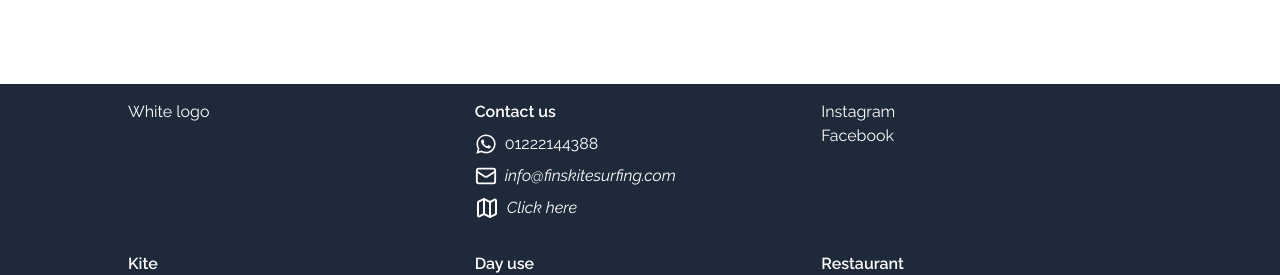
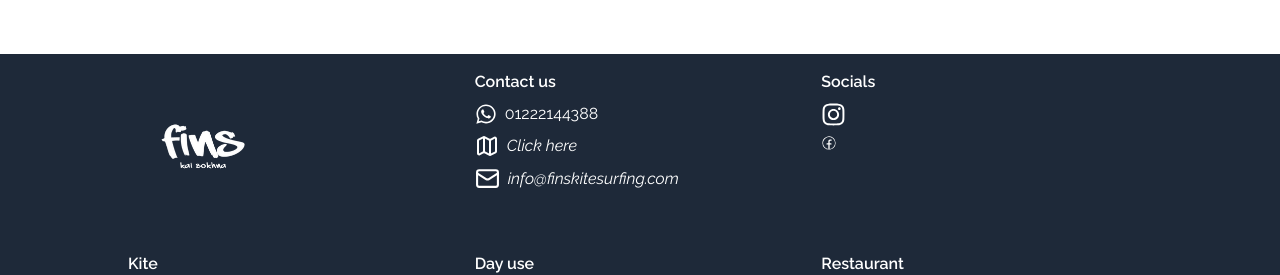
Before and after one commit to bukaskas/fins-2026, a Next.js app: page /day-use in a window 1280 px wide. Shown: the part 436-711 px from the top of the page. Built offline with nearby package versions, Linux system fonts and the light colour scheme; no server answers.

Commit message:
corrected footer design

```diff
--- a/components/shared/footer/index.tsx
+++ b/components/shared/footer/index.tsx
@@ -1,17 +1,22 @@
 import {
   EMAIL_ADDRESS,
+  FACEBOOK_URL,
+  INSTAGRAM_URL,
   LOCATION_ADDRESS,
   WHATSAPP_PHONE,
 } from "@/lib/constants";
 import { Mail, Map } from "lucide-react";
 import Link from "next/link";
-import { FaWhatsapp } from "react-icons/fa";
+import { FaInstagram, FaWhatsapp } from "react-icons/fa";
+import Image from "next/image";
+import white_logo from "@/public/images/fins-white-logo.svg";
+import { CiFacebook } from "react-icons/ci";
 function Footer() {
   return (
     <footer className="bg-gray-800 text-white mt-auto bg-gray-800 text-white z-50">
       {/* First row */}
       <div className="grid grid-cols-3 md:mx-28 gap-4 p-4 ">
-        <div>White logo</div>
+        <Image src={white_logo} alt="Fins Logo" width={150} height={150} />
 
         <div className="flex flex-col gap-2">
           <div className="font-semibold">Contact us</div>
@@ -26,15 +31,7 @@ function Footer() {
               {WHATSAPP_PHONE}
             </Link>
           </div>
-          <div className="flex flex-row gap-2 items-center">
-            <Link
-              href={`mailto:${EMAIL_ADDRESS}`}
-              className="hover:underline hover:text-gray-300 flex flex-row gap-2 items-center italic"
-            >
-              <Mail size={22} />
-              {EMAIL_ADDRESS}
-            </Link>
-          </div>
+
           <div>
             <Link
               href={`${LOCATION_ADDRESS}`}
@@ -45,10 +42,35 @@ function Footer() {
               <Map /> Click here
             </Link>
           </div>
+
+          <Link
+            href={`mailto:${EMAIL_ADDRESS}`}
+            className="hover:underline hover:text-gray-300 flex flex-row gap-2 items-center italic"
+          >
+            <Mail size={25} className="shrink-0" />
+            {EMAIL_ADDRESS}
+          </Link>
         </div>
         <div>
-          <div>Instagram</div>
-          <div>Facebook</div>
+          <div className="flex flex-col gap-2">
+            <div className="font-semibold">Socials</div>
+            <Link
+              href={INSTAGRAM_URL}
+              target="_blank"
+              rel="noopener noreferrer"
+              className="flex gap-2"
+            >
+              <FaInstagram size={25} />
+            </Link>
+            <Link
+              href={FACEBOOK_URL}
+              target="_blank"
+              rel="noopener noreferrer"
+              className="flex gap-2"
+            >
+              <CiFacebook />
+            </Link>
+          </div>
         </div>
       </div>
       <div className="grid grid-cols-3 md:mx-28 gap-4 p-4 ">
--- a/lib/constants/index.ts
+++ b/lib/constants/index.ts
@@ -4,3 +4,5 @@ export const SERVER_URL = process.env.NEXT_PUBLIC_SERVER_URL || 'http://localhos
 export const WHATSAPP_PHONE = '01222144388';
 export const EMAIL_ADDRESS = 'info@finskitesurfing.com';
 export const LOCATION_ADDRESS = 'https://www.google.com/maps/place/FINS+KITESURFING+CENTER/@29.20638,32.6224863,17z/data=!3m1!4b1!4m6!3m5!1s0x1456ef93d8c22eb3:0x5fcfdd85d2724c11!8m2!3d29.2063753!4d32.6250612!16s%2Fg%2F11ry1qxk47?entry=ttu&g_ep=EgoyMDI2MDEwNy4wIKXMDSoASAFQAw%3D%3D';
+export const INSTAGRAM_URL = 'https://www.instagram.com/finskitesurfing/';
+export const FACEBOOK_URL = 'https://www.facebook.com/finskitesurfingkaisokhna';
```
Also changed, not shown: public/images/fins-white-logo.svg (added).
